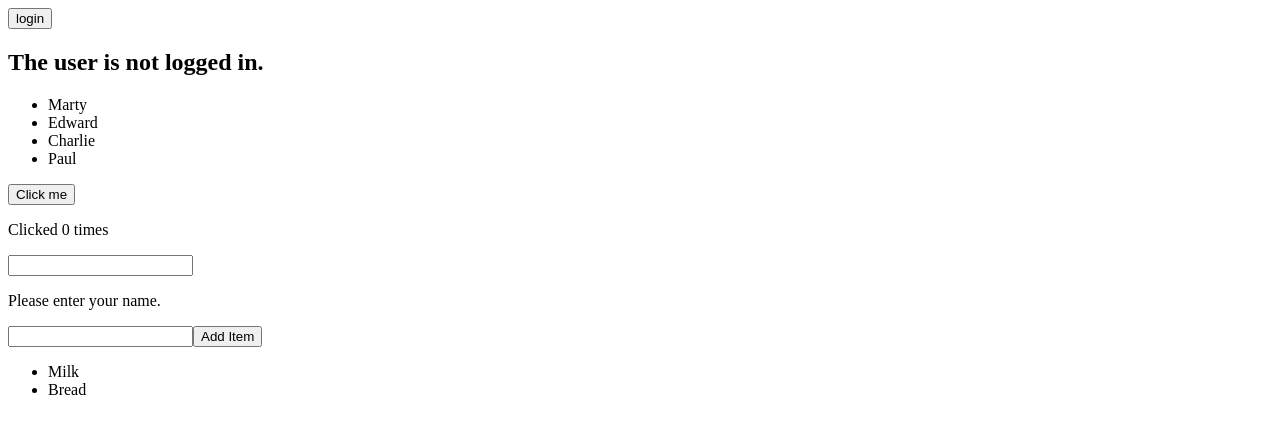
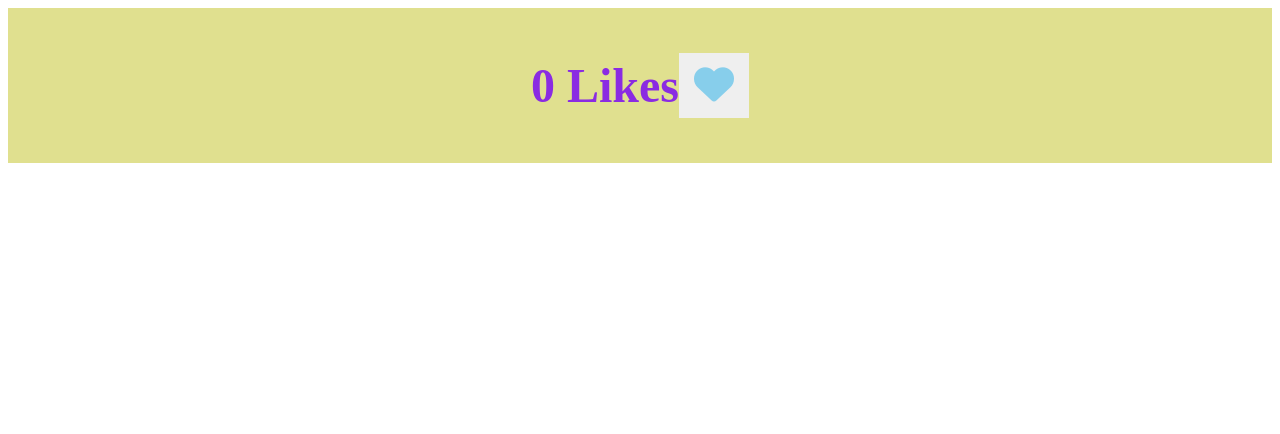
Before and after one commit to AvtandilMekvab71/Learning-React-States, a React (Vite) app: page / in a window 1280 px wide. Shown: the top 434 px of the page. Built offline with nearby package versions, Linux system fonts and the light colour scheme.

Commit message:
This is a scratch like button we will design later

```diff
--- a/index.html
+++ b/index.html
@@ -4,6 +4,7 @@
     <meta charset="UTF-8" />
     <meta name="viewport" content="width=device-width, initial-scale=1.0" />
     <title>my-react-app</title>
+    <script src="https://kit.fontawesome.com/c89ebb7c6d.js" crossorigin="anonymous"></script>
   </head>
   <body>
     <div id="root"></div>
--- a/src/App.jsx
+++ b/src/App.jsx
@@ -1,17 +1,9 @@
-import LoginStatus from './Login.jsx'
-import StudentList from './Student.jsx'
-import ClickTracker from './ClickTracker.jsx'
-import PersonalGreeting from './PersonalGreeting.jsx'
-import ShoppingList from './ShoppingList.jsx'
+import Clicker from './Clicker.jsx'
 
 export default function App(){
     return(
         <>
-            <LoginStatus/>
-            <StudentList/>
-            <ClickTracker/>
-            <PersonalGreeting/>
-            <ShoppingList/>
+            <Clicker/>
         </>
     )
 }
--- /dev/null
+++ b/src/Clicker.jsx
@@ -0,0 +1,16 @@
+import {useState} from 'react'
+
+export default function Clicker(){
+    const [count, setCount] = useState(0)
+
+    return(
+        <div id = '007' className = 'box'>
+            <h2 className = 'title'>{count} Likes</h2>
+
+            <button onClick = {() => setCount(count + 1)} className = 'btn'>
+                <i className="fas fa-heart"></i>
+            </button>
+        </div>
+    )
+
+}
--- a/src/index.css
+++ b/src/index.css
@@ -0,0 +1,22 @@
+.box{
+    display: flex;
+    justify-content: center;
+    align-items: center;
+    font-weight: bold;
+    font-size: 2rem;
+    padding: 10px 12px;
+    background-color: rgb(224, 224, 143);
+    font-family: 'Times New Roman', Times, serif;
+
+
+}
+.btn{
+    color:skyblue;
+    border:none;
+    padding: 10px 15px;
+    font-size: 2.5rem;
+}
+.title{
+    font-size: 3rem;
+    color: blueviolet;
+}
```
